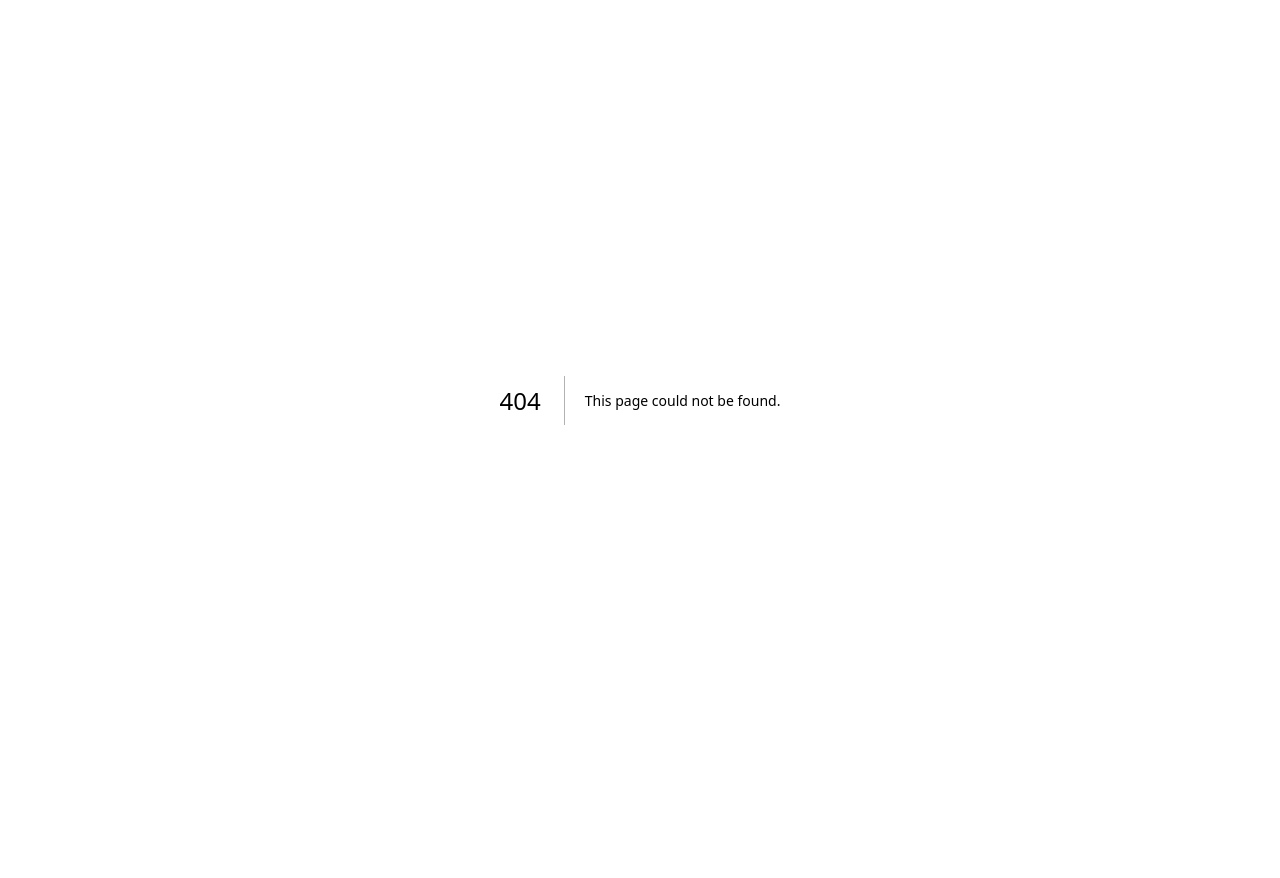
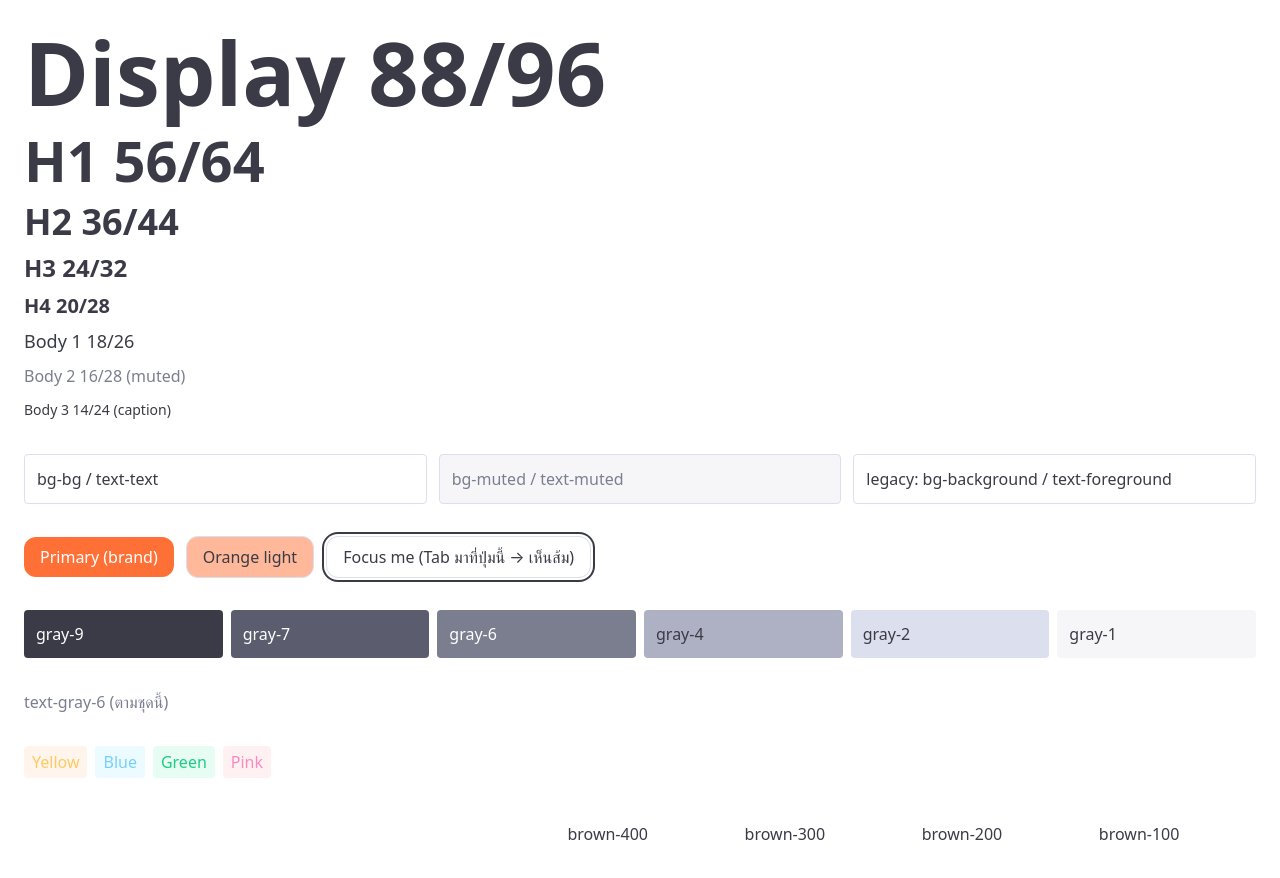
Before and after one commit to phumphut-rueng/Pet-Sitter-App, a Next.js app: page /testcss in a window 1280 px wide. Before the commit this address had no page. Shown: the top 878 px of the page. Before the commit the page ends 800 px from the top, so only its background shows below. Built offline with nearby package versions, Linux system fonts and the light colour scheme.

Commit message:
feat: add Testcss component for visual testing of typography and color tokens

```diff
--- /dev/null
+++ b/src/pages/testcss.tsx
@@ -0,0 +1,76 @@
+export default function ThemeSanity() {
+    return (
+      <main className="p-6 space-y-8">
+        {/* Typography */}
+        <section className="space-y-2">
+          <div className="display">Display 88/96</div>
+          <div className="h1">H1 56/64</div>
+          <div className="h2">H2 36/44</div>
+          <div className="h3">H3 24/32</div>
+          <div className="h4">H4 20/28</div>
+          <p className="body">Body 1 18/26</p>
+          <p className="body-sm text-muted">Body 2 16/28 (muted)</p>
+          <p className="caption">Body 3 14/24 (caption)</p>
+        </section>
+
+        {/* Base surfaces (สั้น + legacy) */}
+        <section className="grid grid-cols-2 sm:grid-cols-3 gap-3">
+          <div className="p-3 rounded border border-border bg-bg text-text">bg-bg / text-text</div>
+          <div className="p-3 rounded border border-border bg-muted text-muted">bg-muted / text-muted</div>
+          <div className="p-3 rounded border border-border bg-background text-foreground">
+            legacy: bg-background / text-foreground
+          </div>
+        </section>
+
+        {/* Brand + Ring */}
+        <section className="flex flex-wrap items-center gap-3">
+          <button className="bg-brand text-brand-text px-4 py-2 rounded-md ring-2 ring">
+            Primary (brand)
+          </button>
+          <button className="bg-orange-light text-text px-4 py-2 rounded-md border border-border">
+            Orange light
+          </button>
+          <button className="px-4 py-2 rounded-md bg-white text-text border border-border ring-2 ring ring-offset-2 ring-offset-bg">
+            Focus me (Tab มาที่ปุ่มนี้ → เห็นส้ม)
+          </button>
+        </section>
+
+        {/* Gray scale (สั้น) */}
+        <section className="grid grid-cols-3 sm:grid-cols-6 gap-2">
+          <div className="p-3 rounded bg-gray-9 text-white">gray-9</div>
+          <div className="p-3 rounded bg-gray-7 text-white">gray-7</div>
+          <div className="p-3 rounded bg-gray-6 text-white">gray-6</div>
+          <div className="p-3 rounded bg-gray-4">gray-4</div>
+          <div className="p-3 rounded bg-gray-2">gray-2</div>
+          <div className="p-3 rounded bg-gray-1">gray-1</div>
+        </section>
+
+        {/* Text gray */}
+        <section className="space-y-1">
+          <p className="text-gray-6">text-gray-6 (ตามชุดนี้)</p>
+          {/* ถ้าคุณเพิ่ม alias gray-60/grey-60 ใน @theme จะใช้สองบรรทัดล่างนี้ได้ด้วย */}
+          {/* <p className="text-gray-60">text-gray-60 (alias)</p>
+          <p className="text-grey-60">text-grey-60 (alias)</p> */}
+        </section>
+
+        {/* Accents (พื้นอ่อน + ตัวเข้ม) */}
+        <section className="flex flex-wrap gap-2">
+          <span className="px-2 py-1 rounded bg-yellow-bg text-yellow">Yellow</span>
+          <span className="px-2 py-1 rounded bg-blue-bg text-blue">Blue</span>
+          <span className="px-2 py-1 rounded bg-green-bg text-green">Green</span>
+          <span className="px-2 py-1 rounded bg-pink-bg text-pink">Pink</span>
+        </section>
+
+        {/* Brown scale (ถ้าอยากเช็คที่เพิ่มไว้) */}
+        <section className="grid grid-cols-3 sm:grid-cols-7 gap-2">
+          <div className="p-3 rounded text-white" style={{ background: "var(--color-brown-700)" }}>brown-700</div>
+          <div className="p-3 rounded text-white" style={{ background: "var(--color-brown-600)" }}>brown-600</div>
+          <div className="p-3 rounded text-white" style={{ background: "var(--color-brown-500)" }}>brown-500</div>
+          <div className="p-3 rounded" style={{ background: "var(--color-brown-400)" }}>brown-400</div>
+          <div className="p-3 rounded" style={{ background: "var(--color-brown-300)" }}>brown-300</div>
+          <div className="p-3 rounded" style={{ background: "var(--color-brown-200)" }}>brown-200</div>
+          <div className="p-3 rounded" style={{ background: "var(--color-brown-100)" }}>brown-100</div>
+        </section>
+      </main>
+    );
+  }
--- a/src/styles/globals.css
+++ b/src/styles/globals.css
@@ -1,98 +1,178 @@
-/* ---------------------------------------------------------
-   pet-sitter: globals + tailwind theme mapping
-   trip: map จาก base tokens  theme tokens (ห้ามอ้างตัวเอง)
---------------------------------------------------------- */
+/* =========================================================
+   globals.css • Tailwind v4 + Theme Mapping (ใช้ชื่อสั้น ๆ)
+========================================================= */
 
 @import "tailwindcss";
 @import "./token.css";
 
-
 @source "../**/*.{js,ts,jsx,tsx,mdx}";
 
-/* === theme tokens (semantic) === */
+/* ---------- TAILWIND THEME MAPPING ---------- */
 @theme {
-  /* surfaces */
-  --color-background: var(--bg);
-  --color-foreground: var(--fg);
+  /* Base Surfaces */
+  --color-bg: var(--bg);
+  --color-text: var(--text);
   --color-muted: var(--muted);
-  --color-muted-foreground: var(--muted-fg);
+  --color-muted-text: var(--muted-text);
   --color-border: var(--border);
 
-  /* brand & secondary */
-  --color-primary: var(--brand);
-  --color-primary-foreground: var(--on-brand);
-  --color-secondary: var(--secondary);
-  --color-secondary-foreground: var(--on-secondary);
+  /* Brand */
+  --color-brand: var(--brand);
+  --color-brand-text: var(--brand-text);
+  --color-brand-dark: var(--orange-6);
+  --color-brand-light: var(--orange-2);
+  --color-brand-bg: var(--orange-bg);
 
-  /* states */
+  /* Gray Scale */
+  --color-gray-9: var(--gray-9);
+  --color-gray-7: var(--gray-7);
+  --color-gray-6: var(--gray-6);
+  --color-gray-4: var(--gray-4);
+  --color-gray-2: var(--gray-2);
+  --color-gray-1: var(--gray-1);
+  --color-white: var(--white);
+
+  /* Brown Scale (เพิ่ม) */
+  --color-brown-700: #8B4513;
+  --color-brown-600: #A0522D;
+  --color-brown-500: #CD853F;
+  --color-brown-400: #DEB887;
+  --color-brown-300: #F5DEB3;
+  --color-brown-200: #FAF0E6;
+  --color-brown-100: #FDF8F0;
+
+  /* Orange Scale (เพิ่ม) */
+  --color-orange: var(--orange-5);
+  --color-orange-light: var(--orange-3);
+
+  /* Green Scale (เพิ่ม) */
+  --color-green: var(--green);
+  --color-green-light: var(--green-bg);
+
+  /* Accents */
+  --color-yellow: var(--yellow);
+  --color-blue: var(--blue);
+  --color-green: var(--green);
+  --color-pink: var(--pink);
+  --color-red: var(--red);
+
+  /* Green Scale */
+  --color-green: var(--green);
+  --color-green-light: var(--green-bg);
+
+  /* Accent Backgrounds */
+  --color-yellow-bg: var(--yellow-bg);
+  --color-blue-bg: var(--blue-bg);
+  --color-green-bg: var(--green-bg);
+  --color-pink-bg: var(--pink-bg);
+
+  /* Status */
+  --color-waiting: var(--waiting);
+  --color-active: var(--active);
   --color-success: var(--success);
-  --color-warning: var(--warning);
-  --color-error:   var(--error);
-  --color-disabled:var(--disabled);
+  --color-canceled: var(--canceled);
+  --color-pending: var(--pending);
+  --color-approved: var(--approved);
+  --color-rejected: var(--rejected);
 
-  /* status/report/sitter */
-  --color-status-waiting-confirm: var(--status-waiting-confirm);
-  --color-status-waiting-service: var(--status-waiting-service);
-  --color-status-in-service: var(--status-in-service);
-  --color-status-success: var(--status-success);
-  --color-status-canceled: var(--status-canceled);
+  /* Pets */
+  --color-dog: var(--dog);
+  --color-cat: var(--cat);
+  --color-bird: var(--bird);
+  --color-rabbit: var(--rabbit);
 
-  --color-report-new: var(--report-new);
-  --color-report-pending: var(--report-pending);
-  --color-report-resolved: var(--report-resolved);
-  --color-report-canceled: var(--report-canceled);
-
-  --color-sitter-waiting-approve: var(--sitter-waiting-approve);
-  --color-sitter-approved: var(--sitter-approved);
-  --color-sitter-rejected: var(--sitter-rejected);
-
-  /* pet/social */
-  --color-pet-dog: var(--pet-dog);
-  --color-pet-cat: var(--pet-cat);
-  --color-pet-bird: var(--pet-bird);
-  --color-pet-rabbit: var(--pet-rabbit);
-
+  /* Social */
   --color-facebook: var(--facebook);
   --color-google-blue: var(--google-blue);
   --color-google-green: var(--google-green);
   --color-google-red: var(--google-red);
   --color-google-yellow: var(--google-yellow);
 
-  /* focus ring (ใช้กับ ring-* ของ tailwind/shadcn) */
+  /* Legacy Compatibility */
+  --color-background: var(--bg);
+  --color-foreground: var(--text);
+  --color-primary: var(--brand);
+  --color-primary-foreground: var(--brand-text);
+  --color-secondary: var(--brand-bg);
+  --color-secondary-foreground: var(--orange-6);
+  --color-card: var(--bg);
+  --color-card-foreground: var(--text);
+
+  /* Focus Ring คือกรอบเรืองแสง */
   --ring: var(--brand);
 
-  /* misc */
-  --font-sans: var(--font-sans-base);
+  /* Typography */
+  --font-sans: var(--font);
 
-  --radius-sm: var(--r-sm);
-  --radius-md: var(--r-md);
-  --radius-lg: var(--r-lg);
+  /* Text Sizes (for font-[var(--text-lg)] usage) */
+  --text-display: var(--text-xl);
+  --text-h1: var(--text-lg);
+  --text-h2: var(--text-md);
+  --text-h3: var(--text-sm);
+  --text-h4: var(--text-xs);
+  --text-body1: var(--text-base);
+  --text-body2: var(--text-sm2);
+  --text-body3: var(--text-xs2);
 
-  --shadow-sm: var(--shadow-sm-base);
-  --shadow-md: var(--shadow-md-base);
-  --shadow-lg: var(--shadow-lg-base);
+  /* Spacing */
+  --radius-sm: var(--radius-sm);
+  --radius-md: var(--radius);
+  --radius-lg: var(--radius-lg);
 
-  /* เผื่ออยากใช้ text tokens ตรงๆ ใน CSS */
-  --text-display: var(--text-display);
-  --text-h1: var(--text-h1);
-  --text-h2: var(--text-h2);
-  --text-h3: var(--text-h3);
-  --text-h4: var(--text-h4);
-  --text-body1: var(--text-body1);
-  --text-body2: var(--text-body2);
-  --text-body3: var(--text-body3);
+  /* Shadows */
+  --shadow-sm: var(--shadow-sm);
+  --shadow-md: var(--shadow);
+  --shadow-lg: var(--shadow-lg);
 }
 
-/* --- base resets --- */
-*, *::before, *::after { box-sizing: border-box; }
-html, body, #__next { height: 100%; }
+/* ---------- BASE STYLES ---------- */
+*, *::before, *::after {
+  box-sizing: border-box;
+}
+
+html, body, #__next {
+  height: 100%;
+}
 
 body {
   margin: 0;
   font-family: var(--font-sans);
-  background: var(--color-background);
-  color: var(--color-foreground);
+  background: var(--color-bg);
+  color: var(--color-text);
   -webkit-font-smoothing: antialiased;
 }
 
-::selection { background: var(--color-primary); color: var(--color-primary-foreground); }
+::selection {
+  background: var(--color-brand);
+  color: var(--color-brand-text);
+}
+
+/* ---------- TYPOGRAPHY UTILITIES ---------- */
+@layer utilities {
+  .display { font: var(--text-xl); font-weight: 900; }
+  .h1 { font: var(--text-lg); font-weight: 700; }
+  .h2 { font: var(--text-md); font-weight: 700; }
+  .h3 { font: var(--text-sm); font-weight: 700; }
+  .h4 { font: var(--text-xs); font-weight: 700; }
+  .body { font: var(--text-base); font-weight: 500; }
+  .body-sm { font: var(--text-sm2); font-weight: 500; }
+  .caption { font: var(--text-xs2); font-weight: 500; }
+
+  /* Quick Color Utilities */
+  .text-brand { color: var(--brand); }
+  .bg-brand { background: var(--brand); }
+  .border-brand { border-color: var(--brand); }
+
+  .text-muted { color: var(--muted-text); }
+  .bg-muted { background: var(--muted); }
+
+  .text-success { color: var(--success); }
+  .text-waiting { color: var(--waiting); }
+  .text-error { color: var(--red); }
+  .text-pending { color: var(--pending); }
+
+  .bg-success { background: var(--success); }
+  .bg-waiting { background: var(--waiting); }
+  .bg-error { background: var(--red); }
+  .bg-pending { background: var(--pending); }
+}
--- a/src/styles/token.css
+++ b/src/styles/token.css
@@ -1,79 +1,107 @@
-/* ---------------------------------------------------------
-   pet-sitter: base design tokens (light/dark)
-   ถ้าทีมเปลี่ยนพาเลต เปลี่ยนที่ไฟล์นี้ไฟล์เดียวพอ
---------------------------------------------------------- */
+/* =========================================================
+   token.css • Base Design Tokens
+========================================================= */
 
 :root {
-    /* surfaces */
-    --bg: #FFFFFF;
-    --fg: #323640;
-    --muted: #F6F6F9;
-    --muted-fg: #7B7E8F;
-    --border: #DCDFED;
+  /* Colors - Gray Scale */
+  --gray-9: #3A3B46;   /* darkest */
+  --gray-7: #5B5D6F;
+  --gray-6: #7B7E8F;
+  --gray-4: #AEB1C3;
+  --gray-2: #DCDFED;
+  --gray-1: #F6F6F9;   /* lightest */
+  --white:  #FFFFFF;
 
-    /* brand */
-    --brand: #FF7037;
-    --on-brand: #FFFFFF;
+  /* Brand Colors */
+  --orange-6: #E44A0C;  /* darker */
+  --orange-5: #FF7037;  /* main brand */
+  --orange-4: #FF986F;
+  --orange-3: #FFB899;
+  --orange-2: #FFD5C2;  /* lighter */
 
-    /* secondary surface ตาม figma */
-    --secondary: #FFF1EC;
-    --on-secondary: #E44A0C;
+  /* Accent Colors */
+  --yellow: #FFCA62;
+  --blue:   #76D0FC;
+  --green:  #1CCD83;
+  --pink:   #FA8AC0;
+  --red:    #EA1010;
 
-    /* states */
-    --success: #1CCD83;
-    --warning: #FBBC04;
-    --error:   #E44A0C;
-    --disabled:#AEB1C3;
+  /* Soft Backgrounds */
+  --yellow-bg: #FFF5EC;
+  --blue-bg:   #ECFBFF;
+  --green-bg:  #E7FDF4;
+  --pink-bg:   #FFF0F1;
+  --orange-bg: #FFF1EC;
 
-    /* status */
-    --status-waiting-confirm: #FBBC04;
-    --status-waiting-service:#76D0FC;
-    --status-in-service:     #3A3B46;
-    --status-success:        #1CCD83;
-    --status-canceled:       #EA1010;
+  /* Pet Colors */
+  --dog:    var(--orange-5);
+  --cat:    var(--gray-7);
+  --bird:   var(--blue);
+  --rabbit: #A3E635;
 
-    /* report */
-    --report-new:      #F59E0B;
-    --report-pending:  #FBBC04;
-    --report-resolved: #22C55E;
-    --report-canceled: #EA1010;
+  /* Status Colors */
+  --waiting:   #FBBC04;
+  --active:    var(--gray-9);
+  --success:   var(--green);
+  --canceled:  var(--red);
+  --pending:   var(--blue);
+  --approved:  var(--green);
+  --rejected:  var(--red);
 
-    /* sitter */
-    --sitter-waiting-approve:#F59E0B;
-    --sitter-approved:       #1CCD83;
-    --sitter-rejected:       #EA1010;
+  /* Brown Scale */
+  --brown-700: #8B4513;
+  --brown-600: #A0522D;
+  --brown-500: #CD853F;
+  --brown-400: #DEB887;
+  --brown-300: #F5DEB3;
+  --brown-200: #FAF0E6;
+  --brown-100: #FDF8F0;
 
-    /* pet/social */
-    --pet-dog:#FF7037; --pet-cat:#5B5D6F; --pet-bird:#76D0FC; --pet-rabbit:#A3E635;
-    --facebook:#1877F2; --google-blue:#4285F4; --google-green:#34A853;
-    --google-red:#EA4335; --google-yellow:#FBBC04;
+  /* Social Colors */
+  --facebook: #1877F2;
+  --google-blue:  #4285F4;
+  --google-green: #34A853;
+  --google-red:   #EA4335;
+  --google-yellow:#FBBC04;
 
-    /* type & radii & shadow */
-    --font-sans-base: "Satoshi", ui-sans-serif, system-ui, -apple-system,
-                      "Segoe UI", Roboto, "Helvetica Neue", Arial, "Noto Sans";
+  /* Typography */
+  --font: "Satoshi", ui-sans-serif, system-ui, -apple-system, "Segoe UI", Roboto;
 
-    --text-display: 56px/64px var(--font-sans-base);
-    --text-h1: 36px/44px var(--font-sans-base);
-    --text-h2: 24px/32px var(--font-sans-base);
-    --text-h3: 20px/28px var(--font-sans-base);
-    --text-h4: 18px/26px var(--font-sans-base);
-    --text-body1: 16px/28px var(--font-sans-base);
-    --text-body2: 14px/24px var(--font-sans-base);
-    --text-body3: 12px/20px var(--font-sans-base);
+  --text-xl:  88px/96px var(--font);  /* Display */
+  --text-lg:  56px/64px var(--font);  /* H1 */
+  --text-md:  36px/44px var(--font);  /* H2 */
+  --text-sm:  24px/32px var(--font);  /* H3 */
+  --text-xs:  20px/28px var(--font);  /* H4 */
+  --text-base: 18px/26px var(--font); /* Body 1 */
+  --text-sm2:  16px/28px var(--font); /* Body 2 */
+  --text-xs2:  14px/24px var(--font); /* Body 3 */
 
-    --r-sm: .375rem; --r-md: .75rem; --r-lg: 1rem;
+  /* Spacing */
+  --radius: .75rem;
+  --radius-sm: .375rem;
+  --radius-lg: 1rem;
 
-    --shadow-sm-base: 0 1px 2px rgba(0,0,0,.05);
-    --shadow-md-base: 0 4px 6px rgba(0,0,0,.10);
-    --shadow-lg-base: 0 10px 15px rgba(0,0,0,.15);
-  }
+  /* Shadows */
+  --shadow: 0 4px 6px rgba(0,0,0,.10);
+  --shadow-sm: 0 1px 2px rgba(0,0,0,.05);
+  --shadow-lg: 0 10px 15px rgba(0,0,0,.15);
 
-  /* --- Dark (override ) --- */
-  :root.dark {
-    color-scheme: dark;
-    --bg:#323640;
-    --fg:#F9FAFB;
-    --muted:#3A3B46;
-    --muted-fg:#C8CCDB;
-    --border:#454754;
-  }
+  /* Semantic Base (Light Mode) */
+  --bg: var(--white);
+  --text: var(--gray-9);
+  --muted: var(--gray-1);
+  --muted-text: var(--gray-6);
+  --border: var(--gray-2);
+  --brand: var(--orange-5);
+  --brand-text: var(--white);
+}
+
+/* Dark Mode Override */
+:root.dark {
+  color-scheme: dark;
+  --bg: var(--gray-9);
+  --text: #F9FAFB;
+  --muted: var(--gray-9);
+  --muted-text: #C8CCDB;
+  --border: #454754;
+}
```
